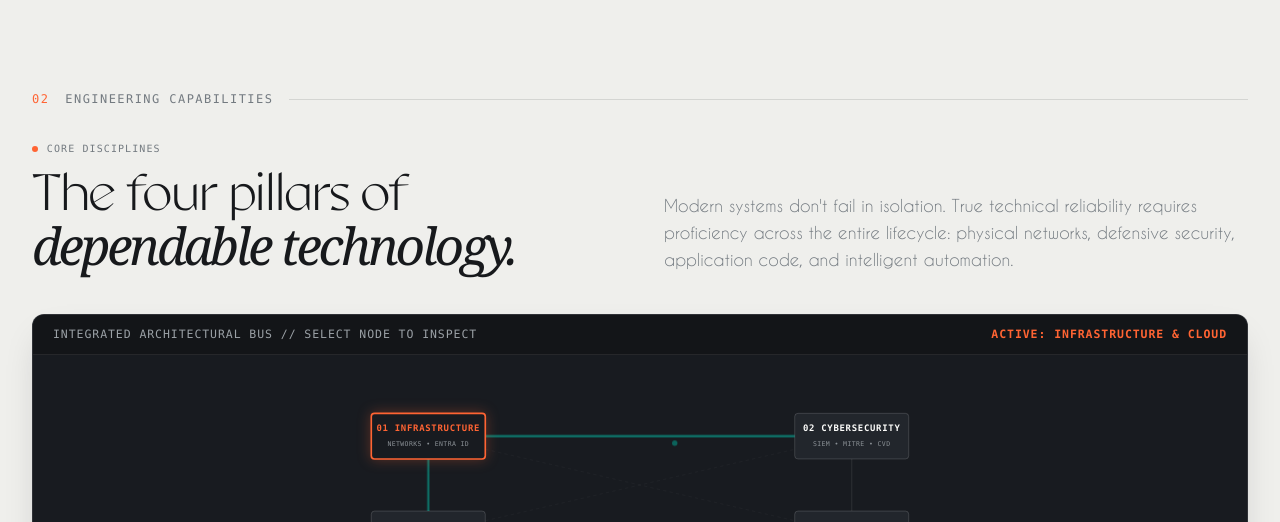
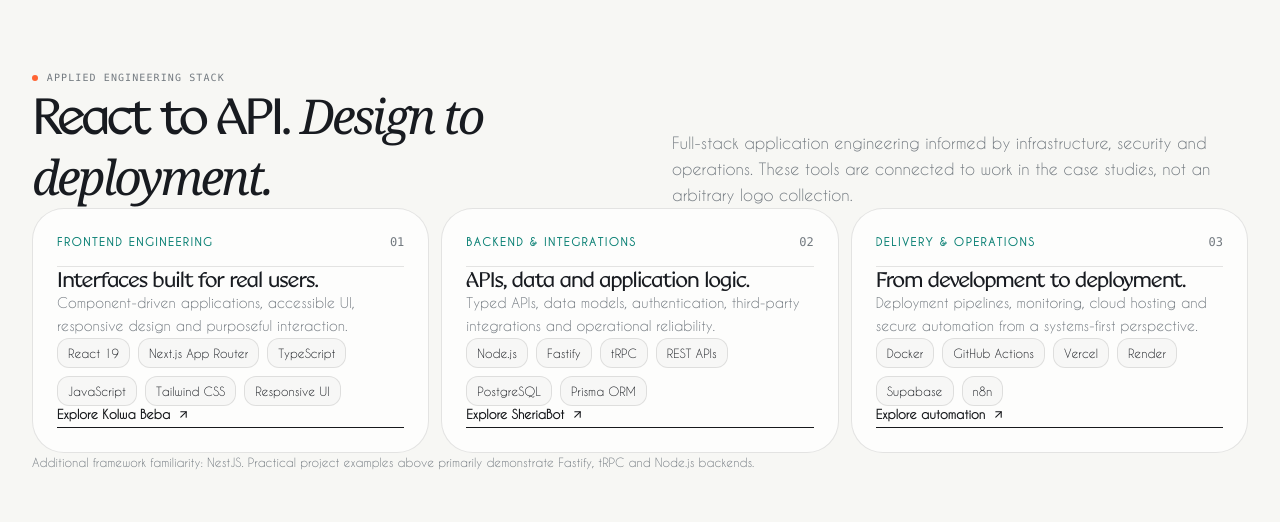
Before and after one commit to ItsKris62/my-web-portfolio, a Next.js app: page / in a window 1280 px wide. Shown: the part 5538-6060 px from the top of the page. Built offline with nearby package versions, Linux system fonts and the light colour scheme; no server answers.

Commit message:
feat(portfolio): surface full-stack work on the main page

```diff
--- a/components/portfolio-page.tsx
+++ b/components/portfolio-page.tsx
@@ -1,6 +1,7 @@
 import { SiteHeader } from '@/components/site-header'
 import { HeroSection } from '@/components/hero-section'
 import { FeaturedWorkBento } from '@/components/featured-work-bento'
+import { EngineeringStack } from '@/components/engineering-stack'
 import { CapabilityExplorer } from '@/components/capability-explorer'
 import { InteractiveCareer } from '@/components/interactive-career'
 import { ServicesSection } from '@/components/services-section'
@@ -15,6 +16,7 @@ export default function PortfolioPage() {
       <main id="main-content">
         <HeroSection />
         <FeaturedWorkBento />
+        <EngineeringStack />
         <CapabilityExplorer />
         <InteractiveCareer />
         <ServicesSection />
```
